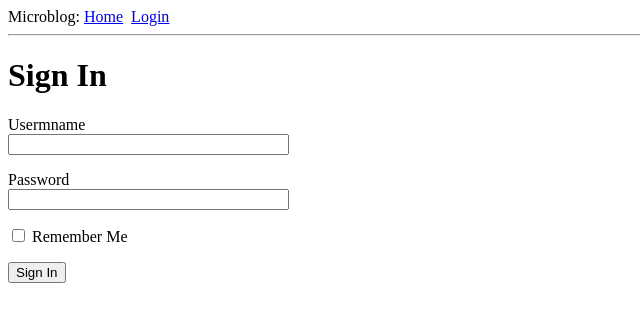
After one commit to D8ATech/FMT, a Flask app: page /login in a window 1280 px wide. The commit adds this page. Shown: the top 322 px of the page, without its empty margins (0-640 px from the left). Run offline with Flask 2, Linux system fonts and the light colour scheme.

Commit message:
Chapter 3, up to 3.5

```diff
--- a/app/__init__.py
+++ b/app/__init__.py
@@ -1,5 +1,7 @@
 from flask import Flask
+from config import Config
 
 app = Flask(__name__)
+app.config.from_object(Config)
 
 from app import routes
--- /dev/null
+++ b/app/forms.py
@@ -0,0 +1,9 @@
+from flask_wtf import FlaskForm
+from wtforms import StringField, PasswordField, BooleanField, SubmitField
+from wtforms.validators import DataRequired
+
+class LoginForm(FlaskForm):
+    username = StringField('Usermname', validators=[DataRequired()])
+    password = PasswordField('Password', validators=[DataRequired()])
+    remember_me = BooleanField('Remember Me')
+    submit = SubmitField('Sign In')
--- a/app/routes.py
+++ b/app/routes.py
@@ -1,5 +1,6 @@
 from flask import render_template
 from app import app
+from app.forms import LoginForm
 
 @app.route('/')
 @app.route('/index')
@@ -16,3 +17,8 @@ def index():
         }
     ]
     return render_template('index.html', title='home', user=user, posts=posts)
+
+@app.route('/login')
+def login():
+    form = LoginForm()
+    return render_template('login.html', title='Sign In', form=form)
--- a/app/templates/base.html
+++ b/app/templates/base.html
@@ -7,7 +7,11 @@
         {% endif %}
     </head>
     <body>
-        <div>Microblog: <a href='index'>Home</a></div>
+        <div>
+            Microblog:
+            <a href='/index'>Home</a>&nbsp;
+            <a href='/login'>Login</a>
+        </div>
         <hr>
         {% block content %}{% endblock %}
     </body>
--- /dev/null
+++ b/app/templates/login.html
@@ -0,0 +1,18 @@
+{% extends "base.html" %}
+
+{% block content %}
+    <h1>Sign In</h1>
+    <form action="" method="post" novalidate>
+        {{ form.hidden_tag() }}
+        <p>
+            {{ form.username.label }}<br>
+            {{ form.username(size=32) }}
+        </p>
+        <p>
+            {{ form.password.label }}<br>
+            {{ form.password(size=32) }}
+        </p>
+        <p>{{ form.remember_me() }} {{ form.remember_me.label }}</p>
+        <p>{{ form.submit() }}</p>
+    </form>
+{% endblock %}
--- /dev/null
+++ b/config.py
@@ -0,0 +1,4 @@
+import os
+
+class Config(object):
+    SECRET_KEY = os.environ.get('SECRET_KEY') or 'you-will-never-guess'
--- a/requirements.txt
+++ b/requirements.txt
@@ -1,5 +1,6 @@
 ###### Requirements without version specifiers ######
 flask
+flask-wtf
 python-dotenv
 
 ###### Requirements with version specifiers
```
